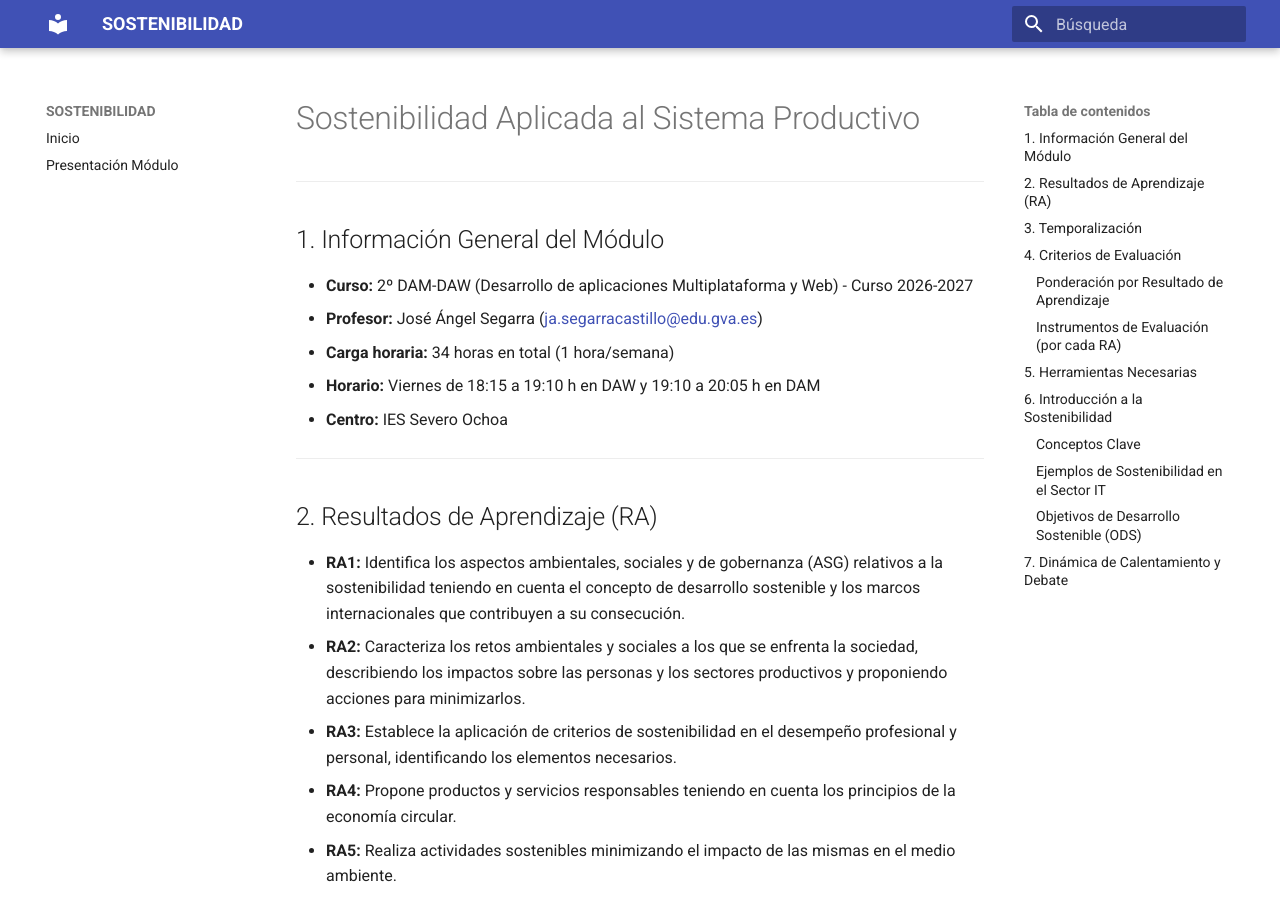
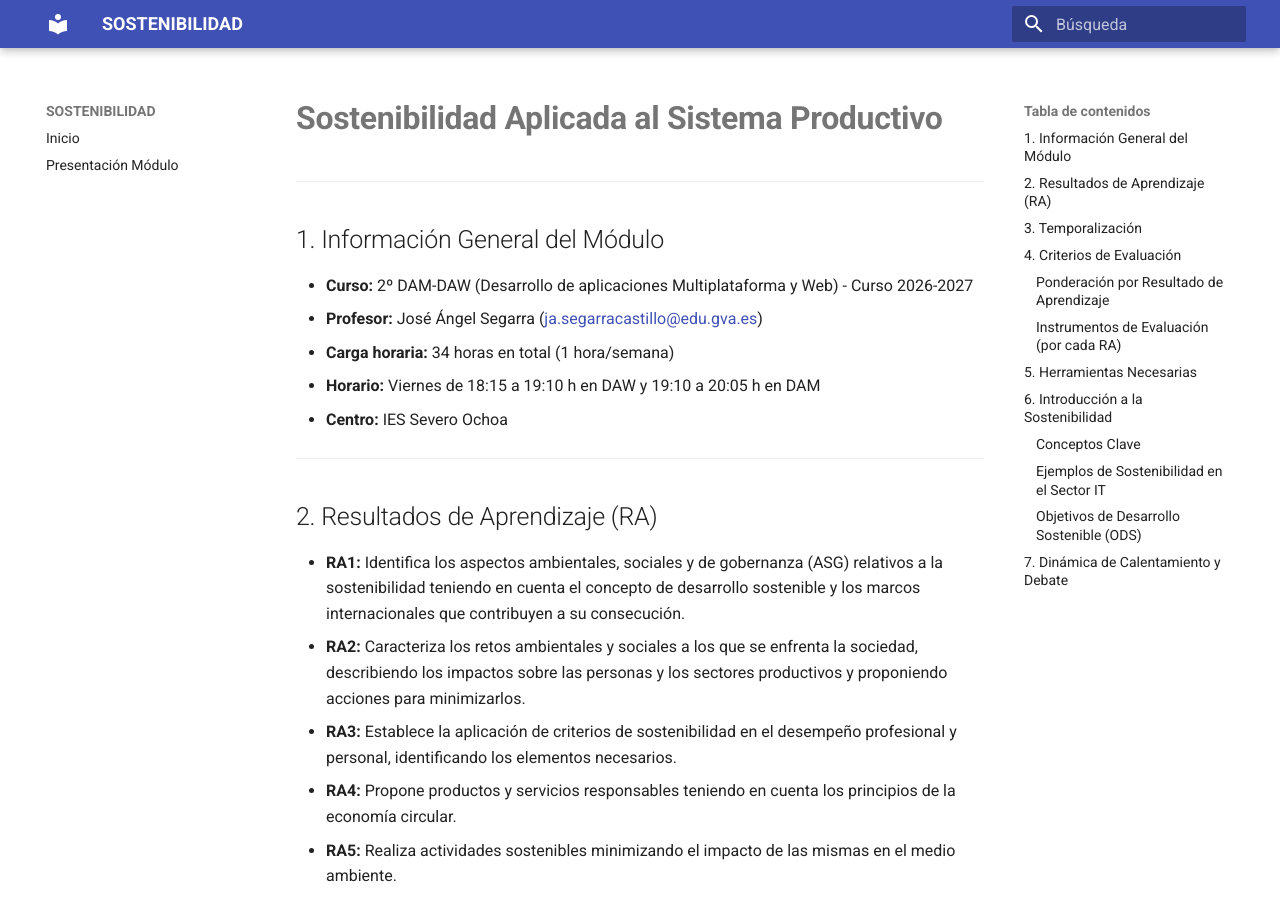
Before and after one commit to JoseAngelSeveroOchoa/Sostenibilidad, an MkDocs documentation site: the page built from docs/SOS_Presentacion.md, in a window 1280 px wide and 900 px high. Built offline with MkDocs 1.6.1 and Material for MkDocs 9.7.7, drawn with Linux system fonts in a browser that asks for light colours.

Commit message:
prueba negrita

```diff
--- a/docs/SOS_Presentacion.md
+++ b/docs/SOS_Presentacion.md
@@ -1,4 +1,4 @@
-# Sostenibilidad Aplicada al Sistema Productivo
+# **Sostenibilidad Aplicada al Sistema Productivo**
 
 ---
 
```
